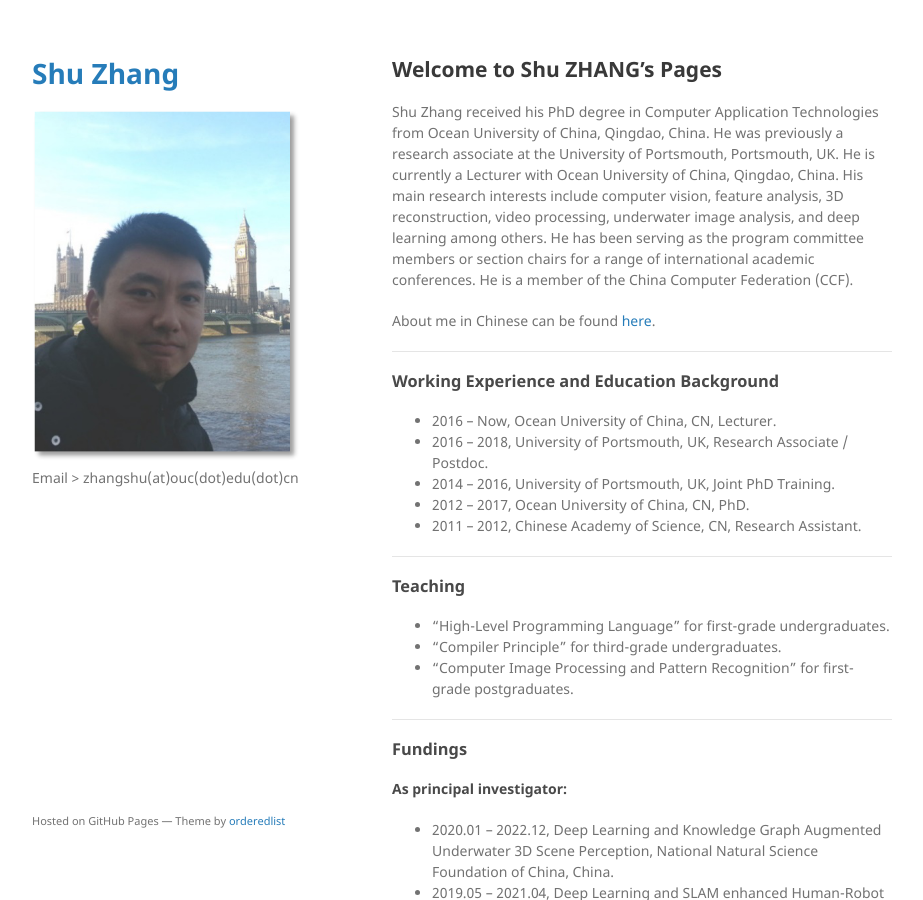
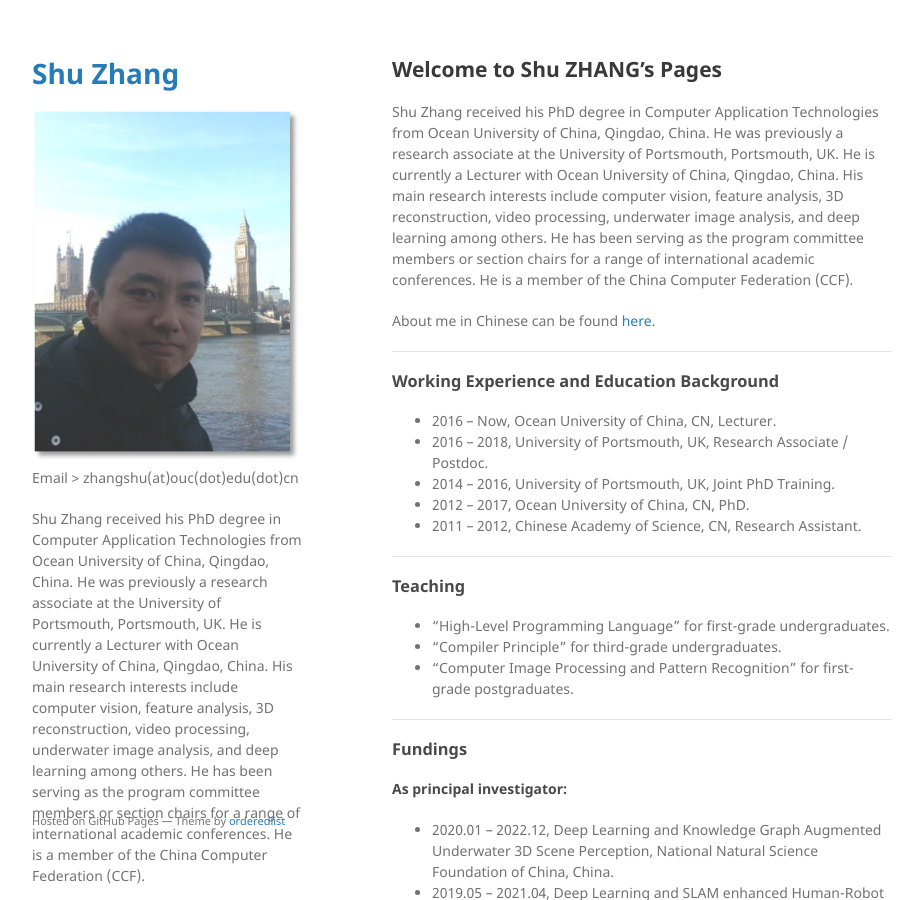
Before and after one commit to jackyspeed/aboutzhangshu, a Jekyll site: the page built from index.md, in a window 1280 px wide and 900 px high. Shown: the whole window, without its empty margins (178-1101 px from the left). Built offline with Jekyll 4.4.1, drawn with Linux system fonts in a browser that asks for light colours; our own code applies the rules of GitHub Pages for plain Markdown files.

Commit message:
Update _config.yml

```diff
--- a/_config.yml
+++ b/_config.yml
@@ -9,6 +9,7 @@ title: Shu Zhang
 logo: /assets/img/head.png
 # description: About Shu Zhang
 description: Email > zhangshu(at)ouc(dot)edu(dot)cn
+long_desc: Shu Zhang received his PhD degree in Computer Application Technologies from Ocean University of China, Qingdao, China. He was previously a research associate at the University of Portsmouth, Portsmouth, UK. He is currently a Lecturer with Ocean University of China, Qingdao, China. His main research interests include computer vision, feature analysis, 3D reconstruction, video processing, underwater image analysis, and deep learning among others. He has been serving as the program committee members or section chairs for a range of international academic conferences. He is a member of the China Computer Federation (CCF).
 site.show_downloads: false
 site.github.is_project_page: false
 site.github.is_user_page: false
```
